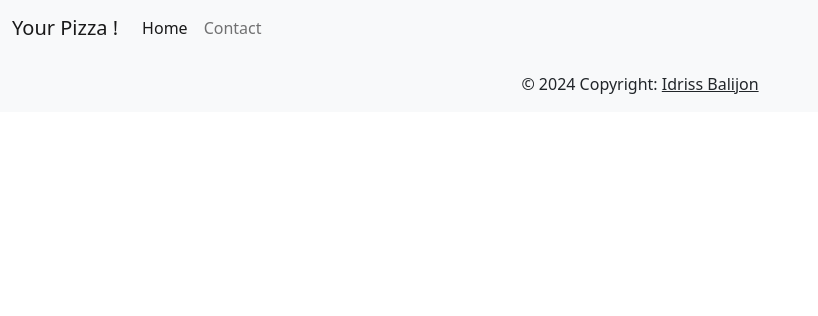
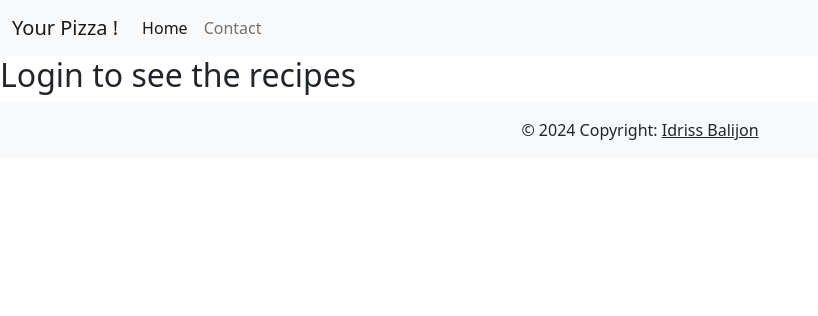
Before and after one commit to Balidriss/Your-Pizza-Recipes---PHP-training, a PHP site: page / in a window 1280 px wide. Shown: the top 316 px of the page, without its empty margins (0-818 px from the left). Run offline with PHP 8.4, Linux system fonts and the light colour scheme.

Commit message:
added form tag if not logged in

```diff
--- a/index.php
+++ b/index.php
@@ -18,11 +18,6 @@ require_once(__DIR__ . '/includes/function.php');
     require_once(__DIR__ . '/includes/header.php'); ?>
 
     <?php if (isUserLoggedIn($currentUser)) : ?>
-
-
-
-
-
         <section id="section-recipes">
 
             <div class="container">
@@ -52,6 +47,14 @@ require_once(__DIR__ . '/includes/function.php');
                 <?php endforeach; ?>
             </div>
         </section>
+    <?php else : ?>
+        <section id="section-login">
+            <h2>Login to see the recipes</h2>
+            <form action="page_login.php" method="post">
+
+            </form>
+        </section>
+
     <?php endif; ?>
     <?php require_once(__DIR__ . '/includes/footer.php'); ?>
 </body>
```
